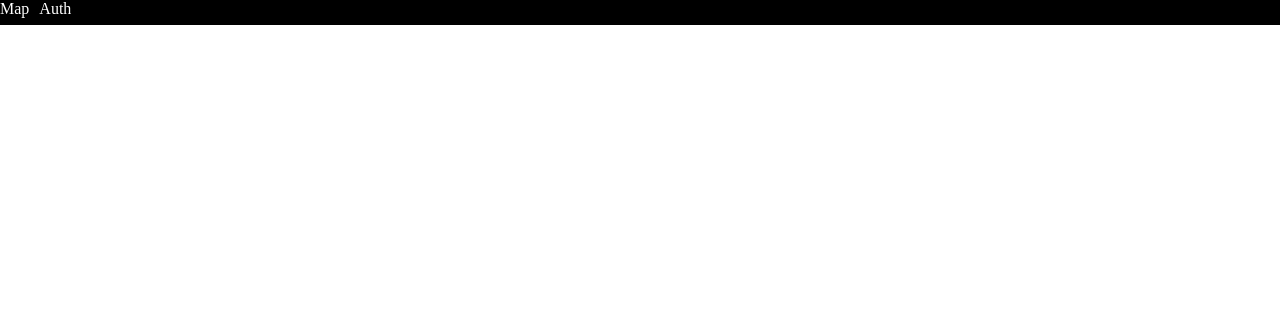
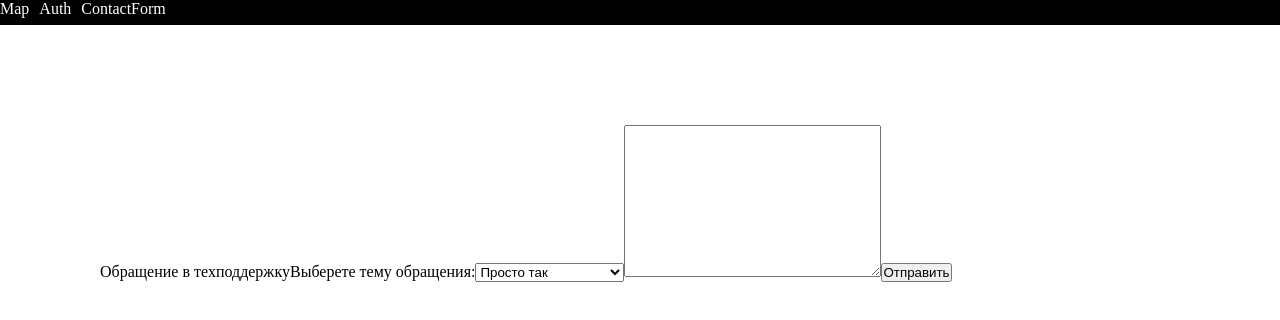
Before and after one commit to lets-rolll/letsroll-spa, a React (Create React App) app: page /contactform in a window 1280 px wide. Before the commit this address had no page. Shown: the top 320 px of the page. Built offline with nearby package versions, Linux system fonts and the light colour scheme.

Commit message:
add Contact Form

```diff
--- a/src/App.tsx
+++ b/src/App.tsx
@@ -2,6 +2,7 @@ import React from 'react';
 import { Route, Routes } from 'react-router-dom';
 import { Navigation } from './components/Navigation/Navigation';
 import { AuthPage } from './pages/AuthPage/AuthPage';
+import { ContactFormPage } from './pages/ContactFormPage/ContactFormPage';
 import { MapPage } from './pages/MapPage';
 
 
@@ -12,6 +13,7 @@ function App() {
         <Routes>
             <Route path='/map' element={<MapPage/>}/>
             <Route path='/auth' element={<AuthPage/>}/>
+            <Route path='/contactform' element={<ContactFormPage/>}/>
         </Routes>
     </>
   );
--- a/src/components/Navigation/Navigation.tsx
+++ b/src/components/Navigation/Navigation.tsx
@@ -1,4 +1,3 @@
-import React from 'react'
 import { Link } from 'react-router-dom'
 import styles from './Navigation.module.scss'
 
@@ -8,6 +7,7 @@ export function Navigation() {
            <span className={styles.LinkRow}>
                <Link to='/map'>Map</Link>
                <Link to='/auth'>Auth</Link>
+               <Link to='/contactform'>ContactForm</Link>
            </span>
        </nav>
    )
--- /dev/null
+++ b/src/pages/ContactFormPage/ContactFormPage.module.scss
@@ -0,0 +1,10 @@
+.ContactFormPage {
+    display: flex;
+    justify-content: center;
+    flex-direction: column;
+    margin: 100px;
+}
+
+.ContactForm {
+    display: flex;
+}
--- /dev/null
+++ b/src/pages/ContactFormPage/ContactFormPage.tsx
@@ -0,0 +1,42 @@
+import { useFormik } from "formik";
+import styles from "./ContactFormPage.module.scss";
+
+export function ContactFormPage() {
+  const formik = useFormik({
+    initialValues: {
+      option: "",
+      message: "",
+    },
+
+    onSubmit: (values) => {
+      console.log(values);
+    },
+  });
+
+  return (
+    <div className={styles.ContactFormPage}>
+      <form onSubmit={formik.handleSubmit} noValidate>
+        <label htmlFor="">Обращение в техподдержку</label>
+        <label>Выберете тему обращения:</label>
+        <select
+          name="option"
+          id="option"
+          onChange={formik.handleChange}
+          value={formik.values.option}
+        >
+          <option>Просто так</option>
+          <option>Мне нечем заняться</option>
+        </select>
+        <textarea
+          name="message"
+          id="message"
+          cols={30}
+          rows={10}
+          onChange={formik.handleChange}
+          value={formik.values.message}
+        ></textarea>
+        <button type="submit">Отправить</button>
+      </form>
+    </div>
+  );
+}
```
